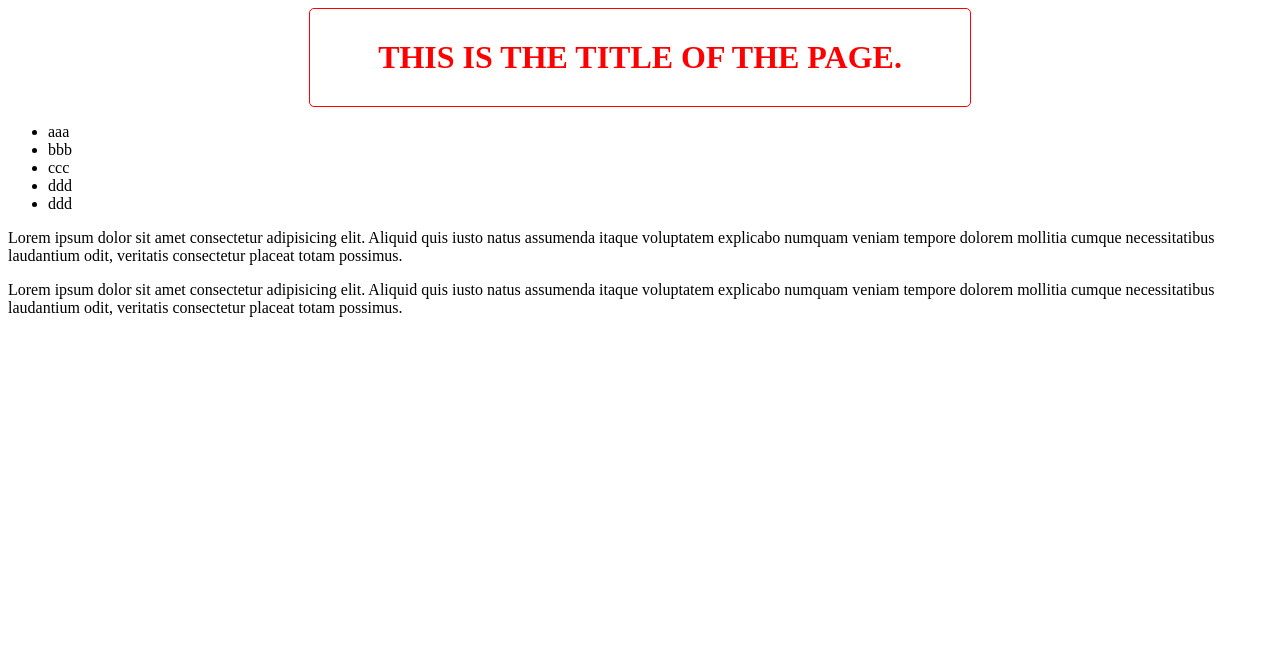
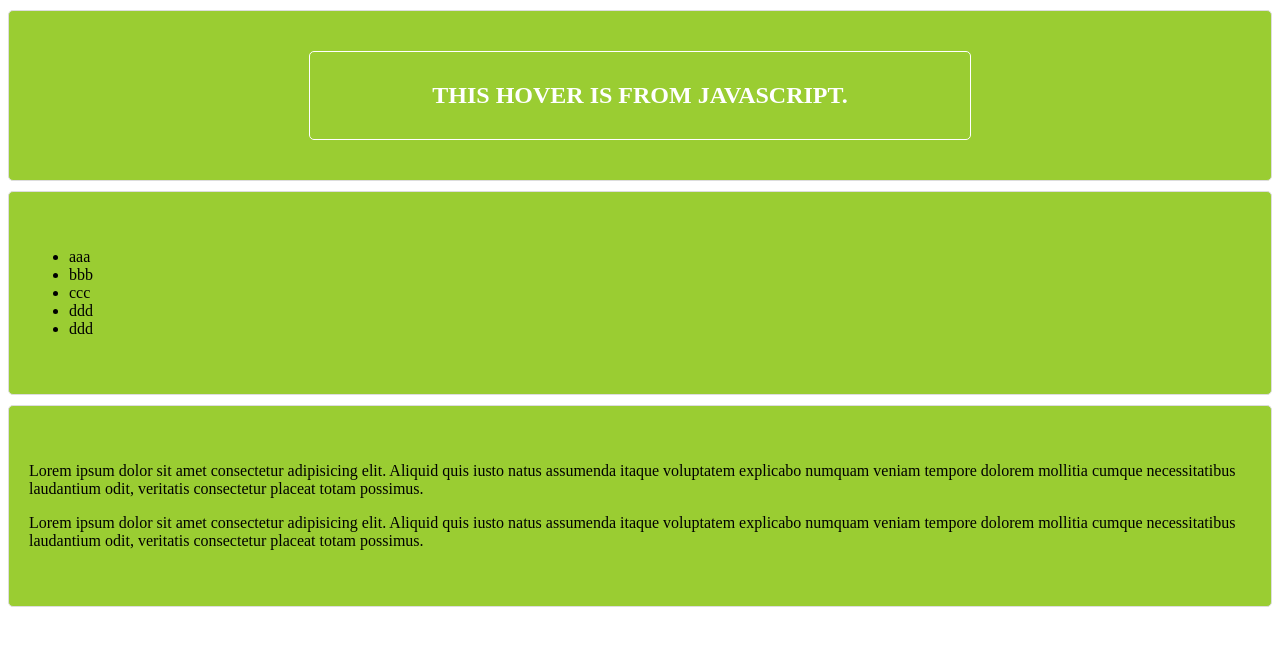
Before and after one commit to aashikur/Js-DOM, a plain HTML site: page JS-DOM/05/index.html in a window 1280 px wide. Drawn offline with Linux system fonts and the light colour scheme.

Commit message:
classList

```diff
--- a/JS-DOM/05/css/style.css
+++ b/JS-DOM/05/css/style.css
@@ -0,0 +1,18 @@
+.hover-effect {
+    transition: all .3s ease-out;
+}
+
+.hover-effect:hover {
+    background-color: aqua !important;
+    transform: scale(1.01);
+}
+
+.hover-effect:hover ~ .hover-effect:not(:hover) {
+    background: gray !important;
+    transform: scale(0.9) !important;
+}
+
+.text-color h1 {
+    color:white !important;
+    border-color: white  !important;
+}
--- a/JS-DOM/05/index.html
+++ b/JS-DOM/05/index.html
@@ -8,8 +8,11 @@
 </head>
 <body>
 
-    <h1 id="title">This is The Title of The Page.</h1>
+   <section class="" id="s1">
+    <h1 id="title">This Hover is From Javascript.</h1>
+   </section>
 
+   <section>
     <ul class="the-ul">
         <li class="the-li">aaa</li>
         <li class="the-li">bbb</li>
@@ -18,12 +21,15 @@
         <li class="the-li">ddd</li>
     </ul>
 
+   </section>
+   <section>
 
     <div id="hero">
         <p>Lorem ipsum dolor sit amet consectetur adipisicing elit. Aliquid quis iusto natus assumenda itaque voluptatem explicabo numquam veniam tempore dolorem mollitia cumque necessitatibus laudantium odit, veritatis consectetur placeat totam possimus.</p>
         <p>Lorem ipsum dolor sit amet consectetur adipisicing elit. Aliquid quis iusto natus assumenda itaque voluptatem explicabo numquam veniam tempore dolorem mollitia cumque necessitatibus laudantium odit, veritatis consectetur placeat totam possimus.</p>
     </div>
 
+   </section>
     <script src="js/script.js"></script>
 </body>
 </html>
--- a/JS-DOM/05/js/script.js
+++ b/JS-DOM/05/js/script.js
@@ -7,6 +7,8 @@ document.querySelectorAll('')
 document.querySelectorAll('');
 innerHTML
 innerText
+
+
 */
 
 
@@ -20,3 +22,20 @@ let x = document.getElementById('title');
     x.style.borderRadius = '5px';
     x.style.maxWidth = '600px';
     x.style.margin = 'auto';
+
+// Query Selector
+
+const sections = document.querySelectorAll('section');
+for(const section of sections){
+    section.classList.add('hover-effect');
+
+    section.style.border = '1px solid #ddd';
+    section.style.padding = '40px 20px';
+    section.style.margin = '10px 0';
+    section.style.borderRadius = '5px';
+    section.style.background = "yellowgreen"
+}
+
+// Selecting from Id and adding Class
+ const section1 = document.getElementById('s1');
+ section1.classList.add('text-color')
```
